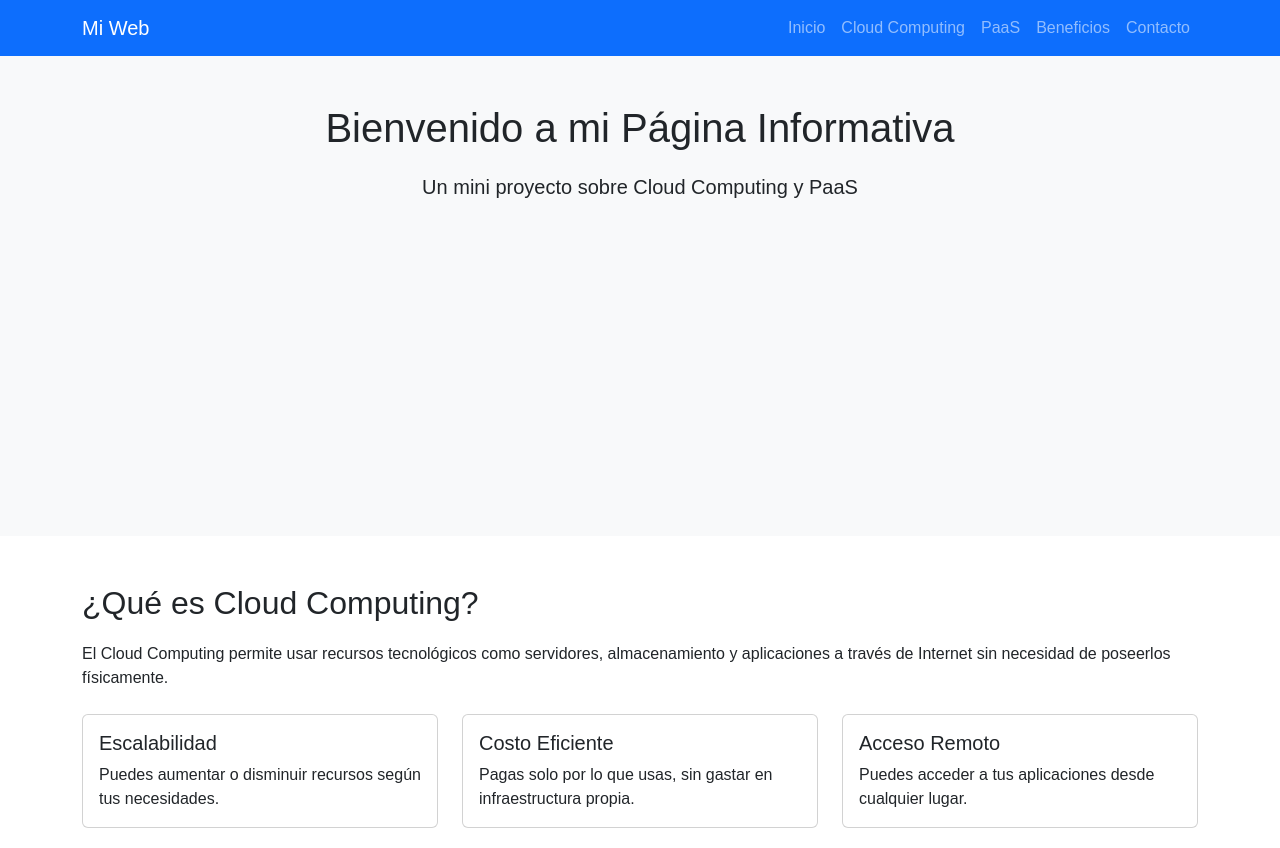
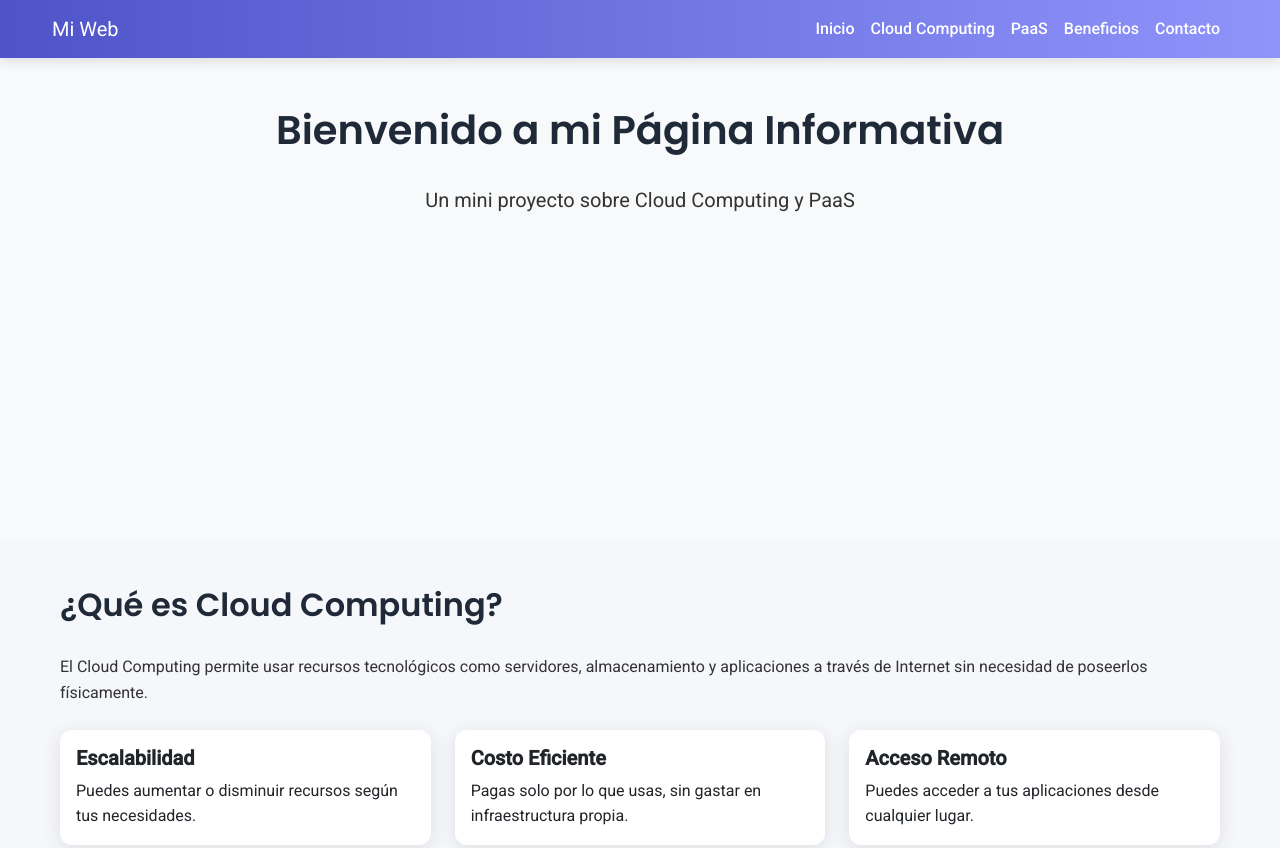
Before and after one commit to JAWATSAPP/mini-web, a plain HTML site: page index.html in a window 1280 px wide. Shown: the top 848 px of the page. Drawn offline with nearby package versions, Linux system fonts and the light colour scheme.

Commit message:
WEB HTML5 CON CSS

```diff
--- a/style.css
+++ b/style.css
@@ -1,11 +1,140 @@
+/* ---------------------------
+  Fuentes modernas desde Google Fonts
+--------------------------- */
+@import url('https://fonts.googleapis.com/css2?family=Poppins:wght@400;600&family=Roboto:wght@400;500&display=swap');
+
+/* ---------------------------
+  Estilo general del body
+--------------------------- */
 body {
-    font-family: Arial, sans-serif;
+    font-family: 'Roboto', sans-serif;
+    background-color: #f5f7fa;
+    color: #333;
+    line-height: 1.6;
+    scroll-behavior: smooth; /* scroll suave */
+    margin: 0;
 }
 
+/* ---------------------------
+  Encabezados
+--------------------------- */
+h1, h2 {
+    font-family: 'Poppins', sans-serif;
+    font-weight: 600;
+    margin-bottom: 30px;
+    color: #1f2937;
+}
+
+/* ---------------------------
+  Navbar moderna
+--------------------------- */
+.navbar {
+    box-shadow: 0 4px 10px rgba(0,0,0,0.1);
+    background: linear-gradient(90deg, #4e54c8, #8f94fb);
+    position: sticky;
+    top: 0;
+    z-index: 1000;
+}
+
+.navbar .nav-link {
+    color: #ffffff !important;
+    font-weight: 500;
+    transition: color 0.3s ease;
+}
+
+.navbar .nav-link:hover, .navbar .nav-link.active {
+    color: #ffd700 !important; /* color dorado al resaltar */
+}
+
+/* ---------------------------
+  Secciones
+--------------------------- */
 section {
     min-height: 60vh;
+    padding: 80px 0;
+    transition: background 0.3s ease;
 }
 
-h1, h2 {
-    margin-bottom: 20px;
+section.bg-light {
+    background-color: #ffffff;
 }
+
+/* ---------------------------
+  Tarjetas modernas
+--------------------------- */
+.card {
+    border: none;
+    border-radius: 12px;
+    box-shadow: 0 4px 20px rgba(0,0,0,0.1);
+    transition: transform 0.3s ease, box-shadow 0.3s ease;
+    background: #fff;
+}
+
+.card:hover {
+    transform: translateY(-5px);
+    box-shadow: 0 12px 25px rgba(0,0,0,0.15);
+}
+
+.card-title {
+    font-weight: 600;
+}
+
+/* ---------------------------
+  Botones modernos
+--------------------------- */
+.btn-primary {
+    background: linear-gradient(90deg, #4e54c8, #8f94fb);
+    border: none;
+    transition: transform 0.2s ease, box-shadow 0.2s ease;
+    font-weight: 500;
+}
+
+.btn-primary:hover {
+    transform: translateY(-3px);
+    box-shadow: 0px 8px 15px rgba(0,0,0,0.2);
+}
+
+/* ---------------------------
+  Formulario
+--------------------------- */
+form input, form textarea {
+    border-radius: 8px;
+    border: 1px solid #ccc;
+    padding: 12px;
+}
+
+form input:focus, form textarea:focus {
+    outline: none;
+    border-color: #4e54c8;
+    box-shadow: 0 0 8px rgba(78,84,200,0.3);
+}
+
+/* ---------------------------
+  Footer moderno
+--------------------------- */
+footer {
+    background: #1f2937;
+    color: #f3f4f6;
+    font-size: 0.9rem;
+    padding: 25px 0;
+}
+
+/* ---------------------------
+  Contenedores y texto
+--------------------------- */
+.container {
+    max-width: 1200px;
+}
+
+/* ---------------------------
+  Media queries para responsividad
+--------------------------- */
+@media (max-width: 768px) {
+    h1, h2 {
+        font-size: 1.8rem;
+    }
+
+    section {
+        padding: 60px 20px;
+    }
+}
```
